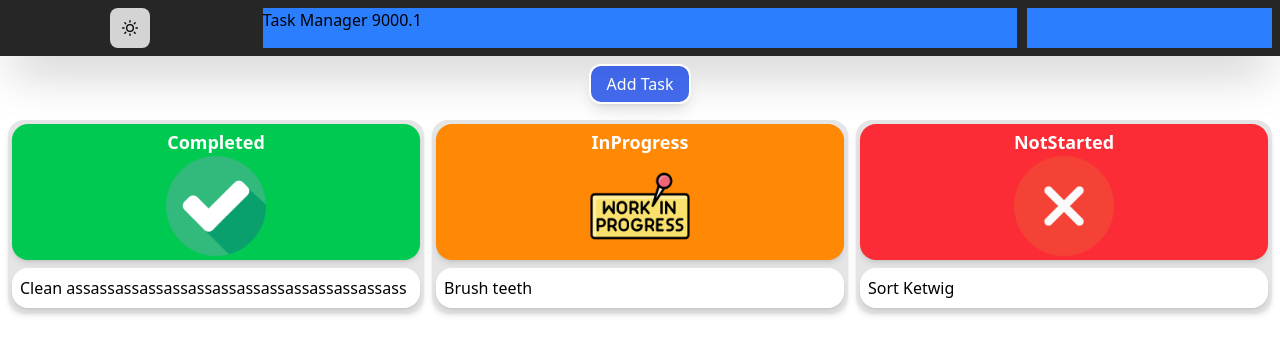
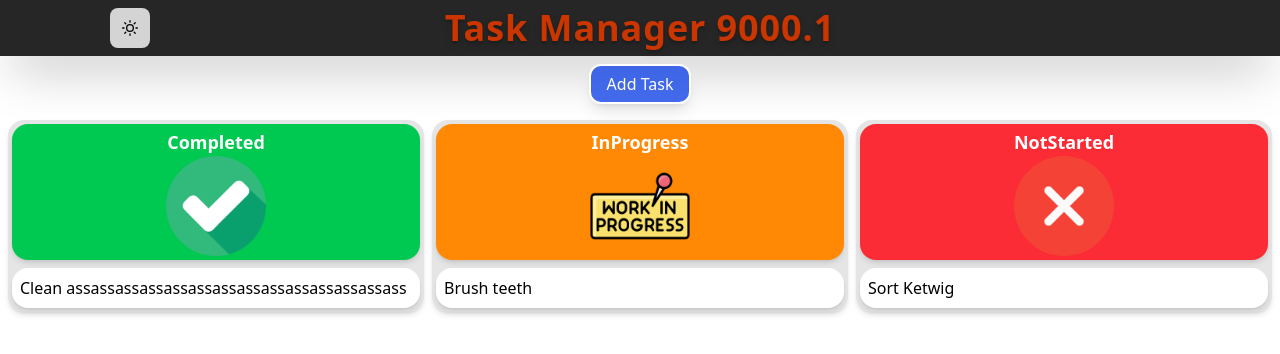
Before and after one commit to Dylan0888/Job-Management-board, a React (Vite) app: page / in a window 1280 px wide. Shown: the top 354 px of the page. Built offline with nearby package versions, Linux system fonts and the light colour scheme.

Commit message:
added style to title

```diff
--- a/src/components/Header.jsx
+++ b/src/components/Header.jsx
@@ -20,8 +20,8 @@ const Header = ({theme, setDark}) => {
 
         </div>
 
-          <div className='bg-blue-500 col-span-3'> Task Manager 9000.1</div>
-          <div className='bg-blue-500'></div>
+          <div className='col-span-3 text-4xl font-extrabold text-orange-700 text-shadow-lg tracking-wide text-center'> Task Manager 9000.1</div>
+          <div className=''></div>
       </header>
   )
 }
```
